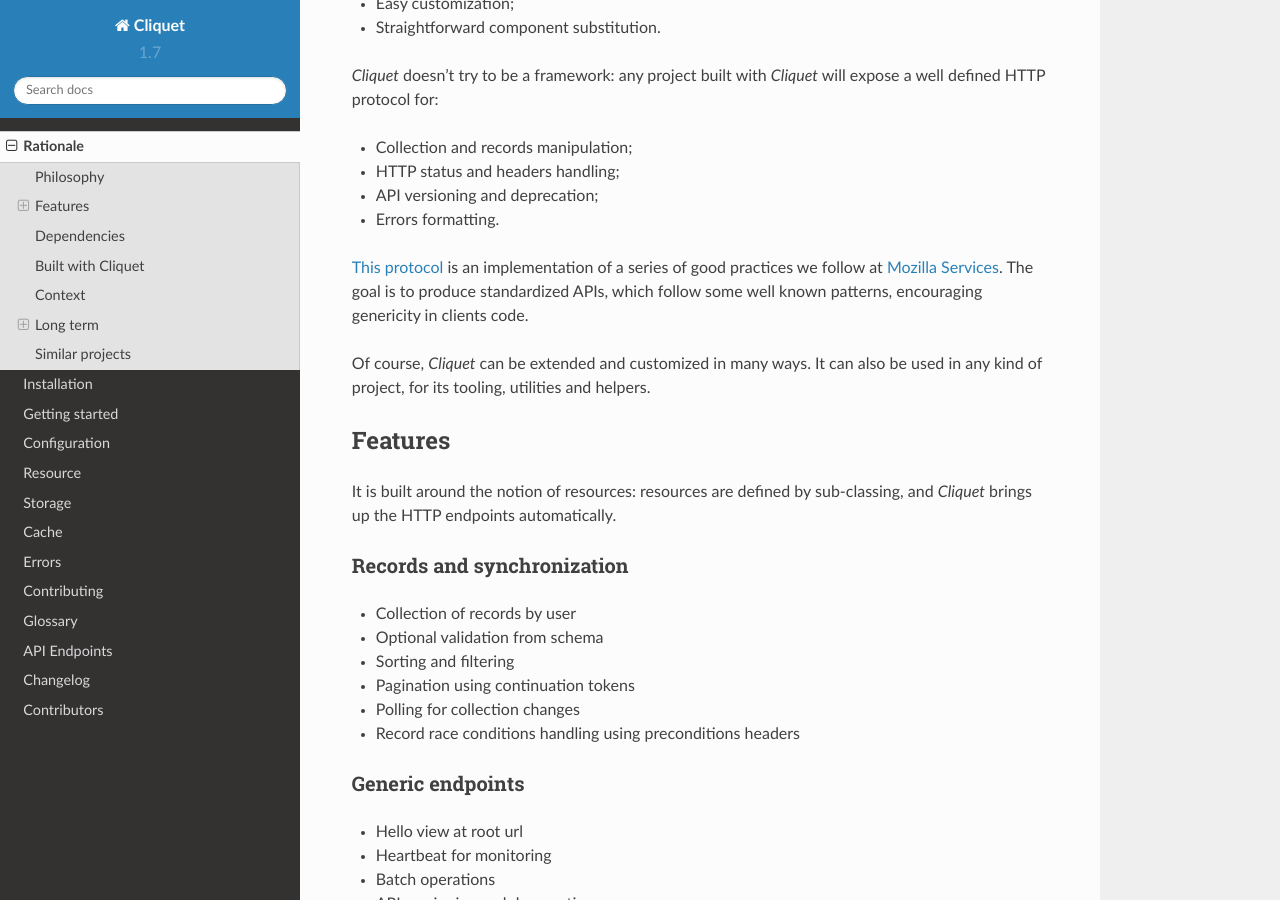
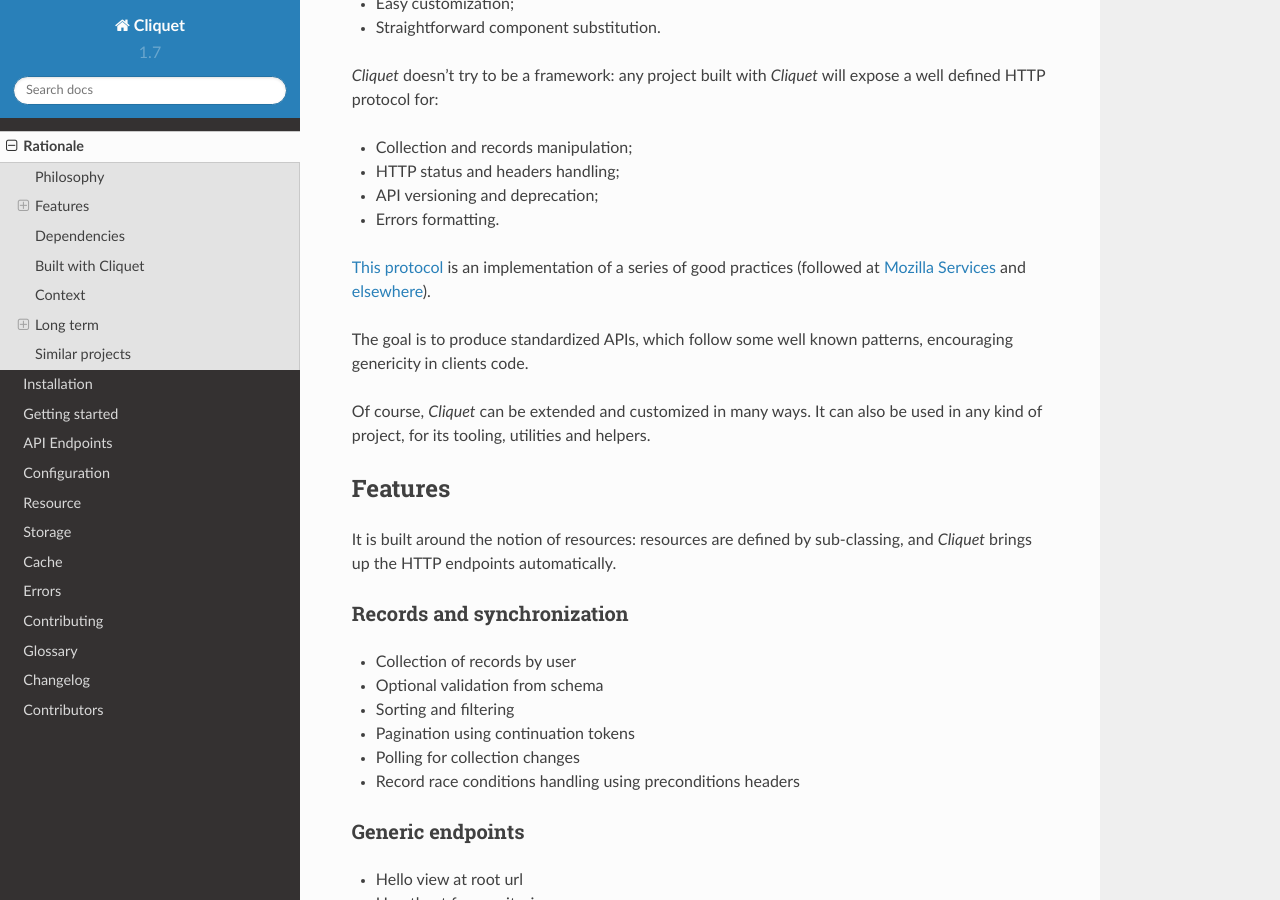
Before and after one commit to Kinto/kinto, a Sphinx documentation site: the page built from docs/rationale.rst, in a window 1280 px wide and 900 px high, scrolled down 368 px. Built offline with Sphinx 7.4.7 and the Read the Docs theme 2.0.0, drawn with Linux system fonts in a browser that asks for light colours; some of the changed text lies outside the part shown.

Commit message:
Mention other recommandations

```diff
--- a/docs/contributing.rst
+++ b/docs/contributing.rst
@@ -99,4 +99,4 @@
 IRC channel
 ===========
 
-Join ``#storage`` on ``irc.mozilla.org``!
+Join ``#storage`` on ``irc.mozilla.org`` !
--- a/docs/index.rst
+++ b/docs/index.rst
@@ -6,6 +6,10 @@
     A cliquet, or ratchet, is a mechanical device that allows continuous linear
     or rotary motion in only one direction while preventing motion in the
     opposite direction.
+
+
+*Cliquet* provides some basic but essential functionality — efficient in a
+variety of contexts, from bikes rear wheels to most advanced clockmaking !
 
 
 Table of content
@@ -17,6 +21,7 @@
    rationale
    installation
    quickstart
+   api/index
    configuration
    resource
    storage
@@ -24,7 +29,6 @@
    errors
    contributing
    glossary
-   api/index
    changelog
    contributors
 
--- a/docs/rationale.rst
+++ b/docs/rationale.rst
@@ -24,14 +24,17 @@
 * API versioning and deprecation;
 * Errors formatting.
 
-:ref:`This protocol <api-endpoints>` is an implementation of a series of good practices we follow at
-`Mozilla Services`_. The goal is to produce standardized APIs, which follow some
+:ref:`This protocol <api-endpoints>` is an implementation of a series of good
+practices (followed at `Mozilla Services`_ and `elsewhere`_).
+
+.. _Mozilla Services: https://wiki.mozilla.org/CloudServices
+.. _elsewhere: http://www.vinaysahni.com/best-practices-for-a-pragmatic-restful-api
+
+The goal is to produce standardized APIs, which follow some
 well known patterns, encouraging genericity in clients code.
 
 Of course, *Cliquet* can be extended and customized in many ways. It can also
 be used in any kind of project, for its tooling, utilities and helpers.
-
-.. _Mozilla Services: https://wiki.mozilla.org/CloudServices
 
 
 Features
@@ -124,7 +127,7 @@
 
 Server applications built with *Cliquet* can store their data in several kinds of
 storage backends. Since backends are pluggable, and since *Kinto* is one of
-them, storing data «in the cloud» is built-in! In the long term, we envision
+them, storing data «in the cloud» is built-in ! In the long term, we envision
 a world where client and server applications are decorrelated from their data [#]_!
 
 Since the protocol is language independant and follows HTTP/REST principles,
```
